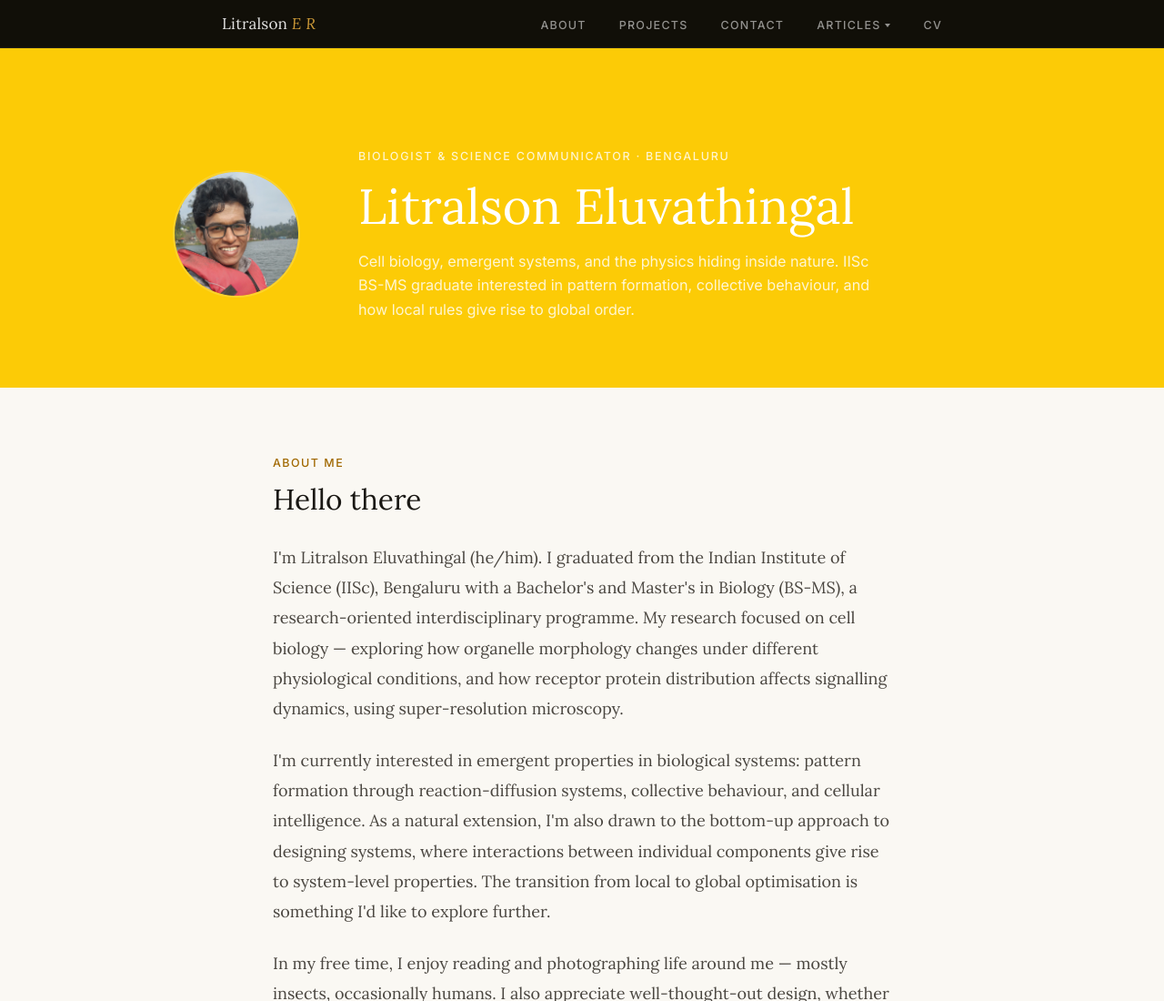
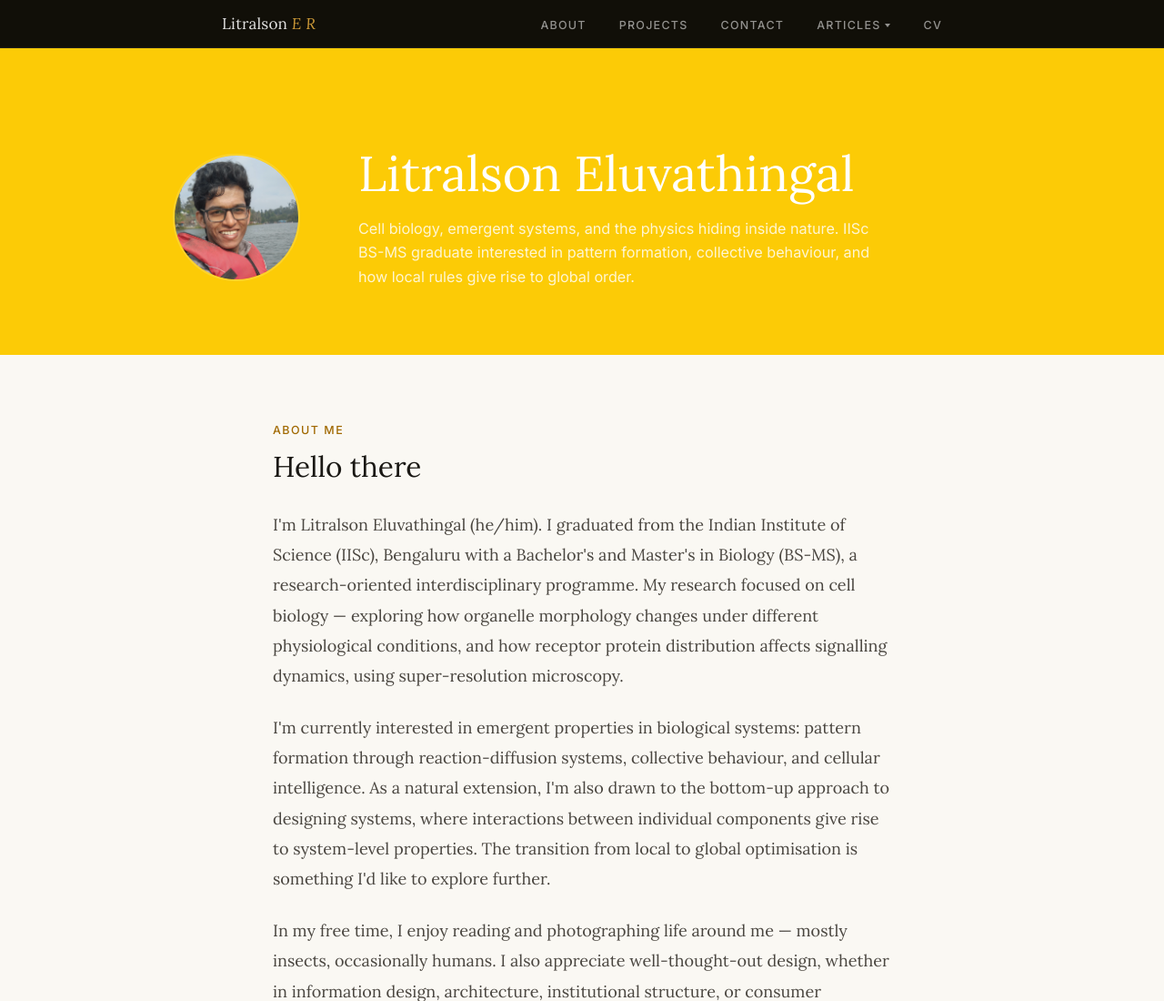
Before and after one commit to litralson/litralson.github.io, a plain HTML site: page index.html in a window 1280 px wide. Shown: the top 1100 px of the page at 91% size. Drawn offline with Linux system fonts and the light colour scheme.

Commit message:
Updated the hero banner

```diff
--- a/index.html
+++ b/index.html
@@ -251,7 +251,7 @@ nav ul li button[aria-expanded="true"]::after { transform: rotate(180deg); }
   font-weight: 500;
   letter-spacing: 0.14em;
   text-transform: uppercase;
-  color: rgba(255,255,255,0.80);
+  color: rgba(255,255,255,1);
   margin-bottom: 0.75rem;
 }
 .hero h1 {
@@ -520,7 +520,7 @@ footer {
   <div class="hero-inner">
     <img class="hero-photo" src="images/photo_2.jpg" alt="Portrait of Litralson Eluvathingal">
     <div class="hero-text">
-      <p class="hero-eyebrow">Biologist &amp; Science Communicator · Bengaluru</p>
+      <!-- <p class="hero-eyebrow">Biologist · Bengaluru</p> -->
       <h1>Litralson Eluvathingal </h1>
       <p class="hero-lede">Cell biology, emergent systems, and the physics hiding inside nature. IISc BS-MS graduate interested in pattern formation, collective behaviour, and how local rules give rise to global order.</p>
     </div>
```
